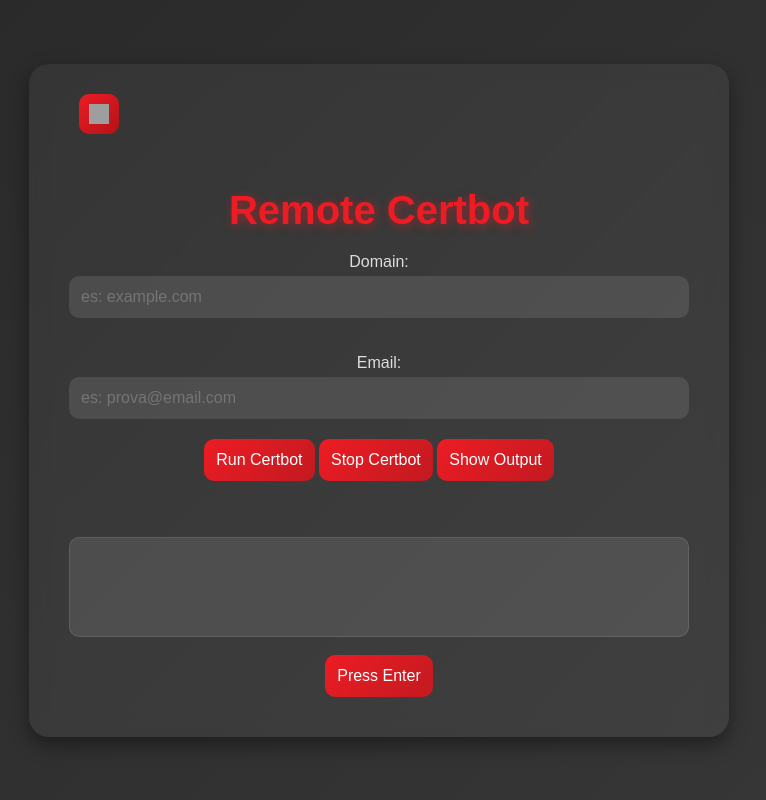
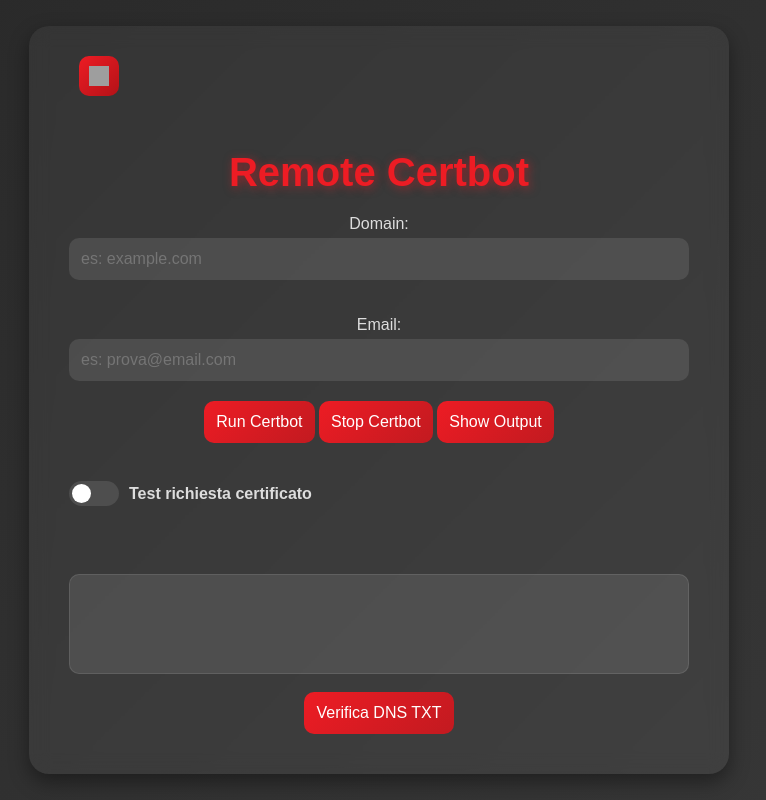
Before and after one commit to L0NGW0LF/certbot-gui, a PHP site: page /remote_certificate.php in a window 1280 px wide. Shown: the whole page, without its empty margins (261-1027 px from the left). Run offline with PHP 8.4, Linux system fonts and the light colour scheme; grey boxes are pictures that could not be loaded.

Commit message:
feat: enhance certificate handling with download functionality and test option

```diff
--- a/certbot-GUI/index.css
+++ b/certbot-GUI/index.css
@@ -190,6 +190,60 @@ p {
     transform: scale(1.02);
 }
 
+.test {
+    display: flex; /* Allinea gli elementi in linea */
+    align-items: center; /* Allinea verticalmente */
+    gap: 10px; /* Spazio tra il checkbox e l'etichetta */
+    margin-top: 20px; /* Spazio sopra il checkbox */
+}
+
+/* Nascondi il checkbox reale */
+.test input[type="checkbox"] {
+    display: none; /* Nasconde il checkbox predefinito */
+}
+
+/* Stile della label che funge da toggle */
+.test label {
+    position: relative;
+    display: inline-block;
+    width: 50px; /* Larghezza del toggle */
+    height: 25px; /* Altezza del toggle */
+    background: rgba(255, 255, 255, 0.1); /* Sfondo semi-trasparente */
+    border-radius: 15px; /* Bordi arrotondati */
+    cursor: pointer; /* Cambia il cursore in una mano */
+    transition: background 0.3s ease; /* Transizione fluida */
+}
+
+/* Stile del cerchio interno (indicatore) */
+.test label::before {
+    content: '';
+    position: absolute;
+    top: 3px;
+    left: 3px;
+    width: 19px; /* Dimensione del cerchio */
+    height: 19px; /* Dimensione del cerchio */
+    background: white; /* Colore del cerchio */
+    border-radius: 50%; /* Cerchio perfetto */
+    transition: transform 0.3s ease; /* Transizione fluida */
+}
+
+/* Quando il checkbox è selezionato */
+.test input[type="checkbox"]:checked + label {
+    background: #ed1c24; /* Cambia il colore dello sfondo quando attivo */
+}
+
+/* Anima il cerchio interno quando il checkbox è selezionato */
+.test input[type="checkbox"]:checked + label::before {
+    transform: translateX(24px); /* Muove il cerchio a destra */
+}
+
+/* Stile del testo accanto al toggle */
+.test span {
+    font-size: 1rem; /* Dimensione del testo */
+    color: #ddd; /* Colore grigio chiaro */
+    font-weight: bold; /* Testo in grassetto */
+}
+
 /* Animazione di caricamento */
 @keyframes fadeIn {
     from {
@@ -201,3 +255,33 @@ p {
         transform: translateY(0);
     }
 }
+
+#status-messages {
+    margin: 10px 0;
+    padding: 10px;
+    min-height: 30px;
+}
+
+.error-message {
+    background-color: #ffebee;
+    color: #c62828;
+    padding: 10px;
+    border-radius: 4px;
+    border: 1px solid #ef9a9a;
+}
+
+.success-message {
+    background-color: #e8f5e9;
+    color: #2e7d32;
+    padding: 10px;
+    border-radius: 4px;
+    border: 1px solid #a5d6a7;
+}
+
+.warning-message {
+    background-color: #fff3e0;
+    color: #ef6c00;
+    padding: 10px;
+    border-radius: 4px;
+    border: 1px solid #ffcc80;
+}
--- a/certbot-GUI/remote_certificate.php
+++ b/certbot-GUI/remote_certificate.php
@@ -31,13 +31,19 @@
             <button id="stopButton" class="btn">Stop Certbot</button>
             <button id="toggleOutput" class="btn">Show Output</button><br><br>
         </div>
+              <!-- Checkbox del Test certificato -->
+        <div class="test">
+                <input type="checkbox" id="testCheckbox" name="test">
+                <label for="testCheckbox"></label>
+                <span>Test richiesta certificato</span>
+            </div>
+        <div id="status-messages"></div>
         <div id="output" class="input-group"></div><br>
         <div class="output-name-value">
             <h2 for="domain" id="txtName"></h2>
             <h2 for="domain" id="txtValue"></h2>
         </div><br>
-
-        <button id="pressEnter" class="action-button btn">Press Enter</button>
+        <button id="pressEnter" class="action-button btn">Verifica DNS TXT</button>
 
     </div>
 
@@ -58,8 +64,10 @@
             outputDiv.innerHTML = 'Running...\n';
 
             // Modifica l'URL per includere sia il dominio che l'email
+            const testCheckbox = document.getElementById('testCheckbox');
             eventSource = new EventSource('remote_process.php?domain=' + encodeURIComponent(domain) +
-                '&email=' + encodeURIComponent(email));
+                '&email=' + encodeURIComponent(email) +
+                '&test=' + testCheckbox.checked);
             eventSource.onmessage = function (event) {
                 const outputDiv = document.getElementById('output');
                 outputDiv.innerHTML += event.data + '\n';
@@ -73,6 +81,25 @@
                 if (event.data.startsWith('Value:')) {
                     const txtValue = document.getElementById('txtValue');
                     txtValue.textContent = event.data;
+                }
+
+                // Check for specific messages in the output
+                let messageState = '';
+                if (event.data.includes('Certbot failed to authenticate') || event.data.includes('[ERROR] Some challenges have failed')) {
+                    messageState = '<div class="error-message">La verifica del DNS non è andata a buon fine</div>';
+                } else if (event.data.includes('Successfully')) {
+                    messageState = '<div class="success-message">Certificato generato con successo</div>';
+                } else if (event.data.includes('existing certificate')) {
+                    messageState = '<div class="warning-message">Certificato con questo nome o Dominio già esistente</div>';
+                }
+
+                // Se abbiamo un messaggio di stato, rimuoviamo i vecchi messaggi e mostriamo quello nuovo
+                if (messageState) {
+                    const statusDiv = document.getElementById('status-messages');
+                    const existingMessages = document.querySelectorAll('.error-message, .success-message, .warning-message');
+                    existingMessages.forEach(msg => msg.remove());
+                    console.log('Showing message:', messageState);
+                    statusDiv.innerHTML = messageState;
                 }
 
                 // Show the Press Enter button when DNS record needs to be configured
```
Also changed, not shown: certbot-GUI/remote_process.php (+10 -5 lines), certbot-GUI/viewCertificates/operation/download.php (added, +63 -0 lines), certbot-GUI/viewCertificates/operation/open_folder.php (deleted, +0 -19 lines), certbot-GUI/viewCertificates/view_certificates.php (+5 -11 lines), 1 other file.
